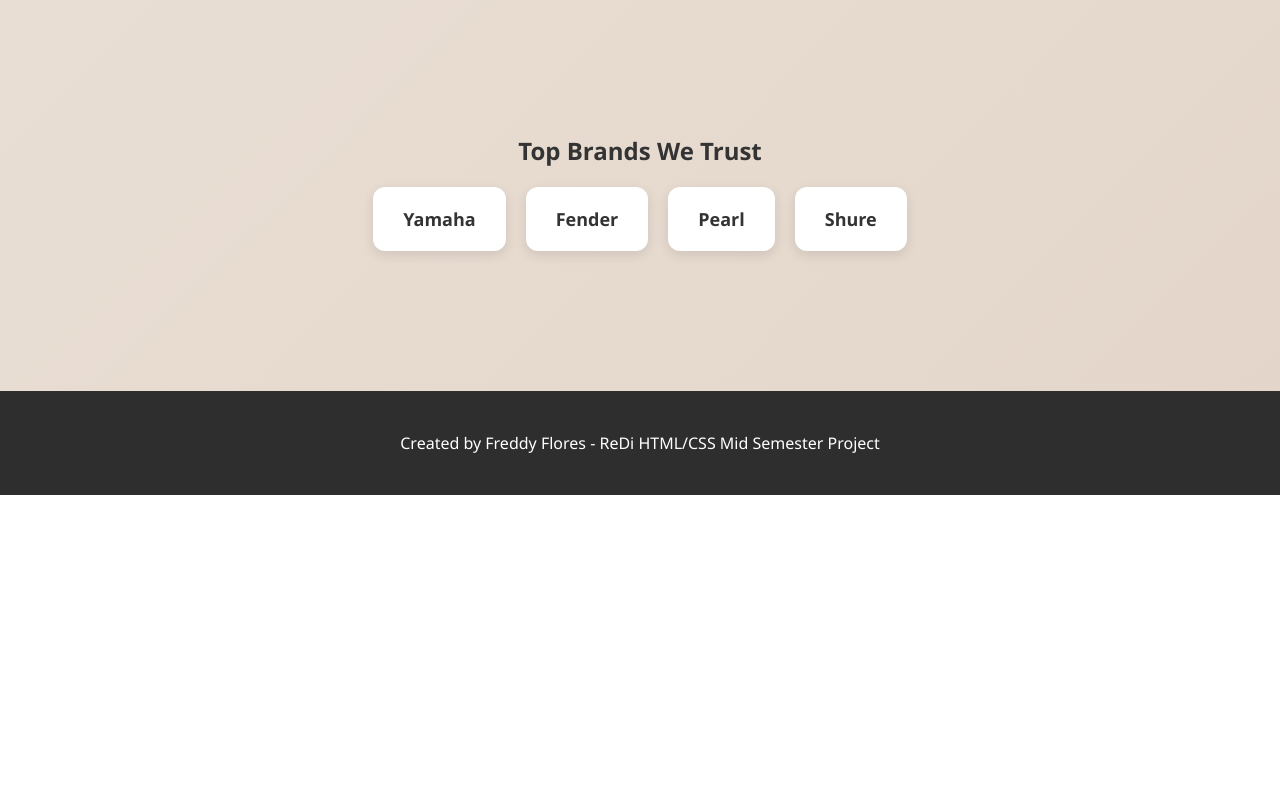
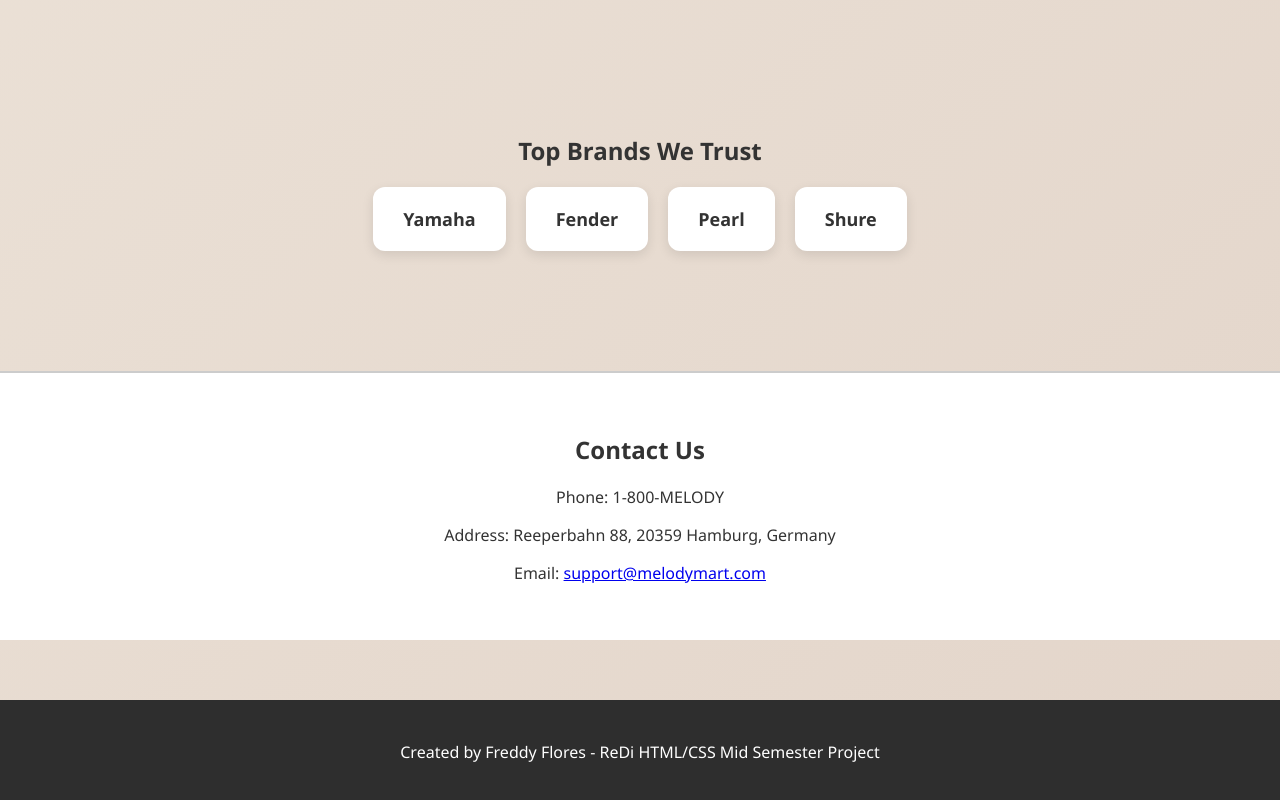
Before and after one commit to FredGui10/melodymart, a plain HTML site: page index.html in a window 1280 px wide. Shown: the part 3175-3975 px from the top of the page. Before the commit the page ends 3670 px from the top, so only its background shows below. Drawn offline with Linux system fonts and the light colour scheme.

Commit message:
updated footer

```diff
--- a/index.html
+++ b/index.html
@@ -101,7 +101,12 @@
   </div>
 </section>
   </main>
-
+<section class="contact">
+  <h2>Contact Us</h2>
+  <p>Phone: 1-800-MELODY</p>
+  <p>Address: Reeperbahn 88, 20359 Hamburg, Germany</p>
+  <p>Email: <a href="mailto:support@melodymart.com">support@melodymart.com</a></p>
+</section>
   <footer>
     <p>Created by Freddy Flores - ReDi HTML/CSS Mid Semester Project</p>
   </footer>
--- a/layout/styles.css
+++ b/layout/styles.css
@@ -209,3 +209,18 @@
   color: white;
   margin-top: 60px;
 }
+
+.contact {
+  background-color: #fff;
+  padding: 40px 20px;
+  margin-top: 40px;
+  text-align: center;
+  border-top: 2px solid #ccc;
+  font-size: 16px;
+  color: #333;
+}
+
+.contact h2 {
+  margin-bottom: 20px;
+  font-size: 24px;
+}
```
